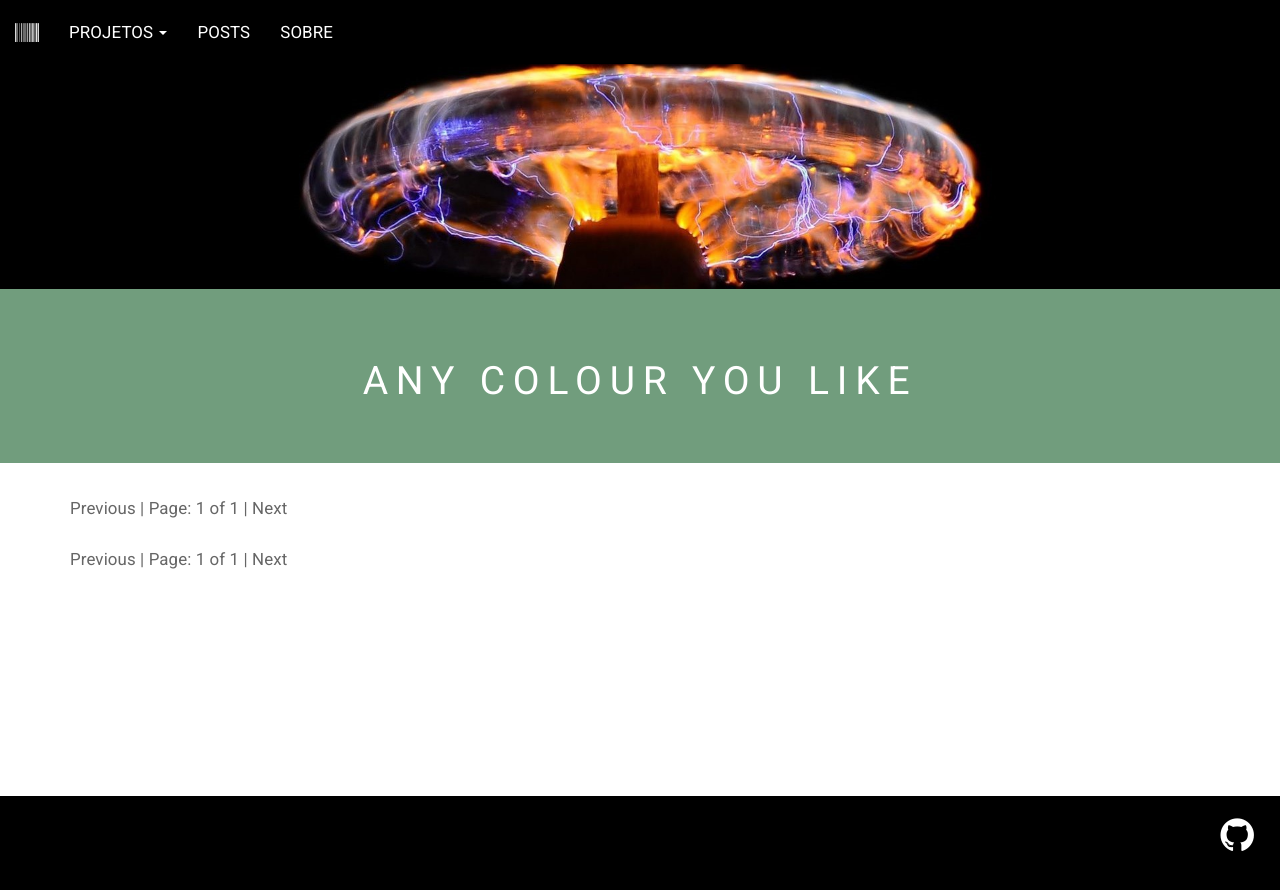
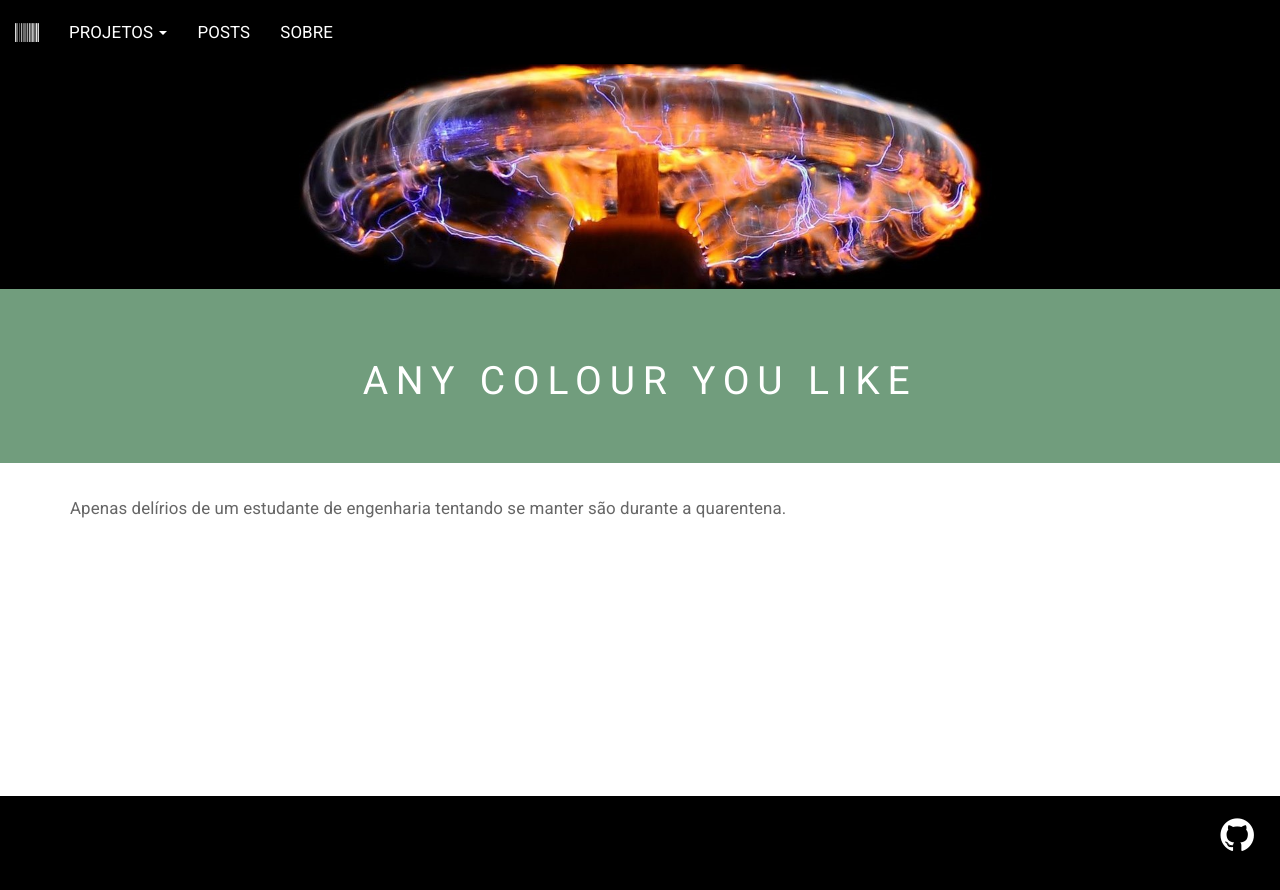
Before and after one commit to mvsn-ufrn/mvsn-ufrn.github.io, a Jekyll site: the page built from index.html, in a window 1280 px wide. Shown: the top 890 px of the page. Built offline with Jekyll 4.4.1, drawn with Linux system fonts in a browser that asks for light colours; the list of posts is cut into pages by our own code.

Commit message:
Update index.html

```diff
--- a/index.html
+++ b/index.html
@@ -5,63 +5,4 @@ description:  Apenas delírios de um estudante de engenharia tentando se manter
 comments: false
 ---
 
-<!-- Pagination links -->
-<div >
-	{% if paginator.previous_page %}
-		<a href="{{ paginator.previous_page_path }}" >
-		Previous
-		</a>
-	{% else %}
-		<span>Previous</span>
-	{% endif %}
-	| <span class="page_number ">
-		Page: {{ paginator.page }} of {{ paginator.total_pages }}
-	</span> |
-	{% if paginator.next_page %}
-		<a href="{{ paginator.next_page_path }}" >Next</a>
-	{% else %}
-		<span >Next</span>
-	{% endif %}
-</div>
-
-<div class="list-group">
-	{% for post in paginator.posts %}
-	<div class="list-group-item">
-	<a href="{{ post.url }}">
-		<h4 class="list-group-item-heading">{{ post.title }}</h4>
-		<h6 class="list-group-item-heading">{{ post.published | date: '%B %d,
-			%Y' }} | (Last Update : {{ post.date | date: '%B %d, %Y' }})</h6></a>
-		{% for tag in post.tags %}
-		<a class="label label-default" href="/tags/#{{ tag | slugify }}">{{ tag }}</a>
-		{% endfor %}
-		{% if post.noimage %}
-		{% else %}
-		<img
-			alt="{{ post.title }}"
-			src="/assets/images/{{post.id}}/top.jpg" class="img-responsive">
-		{% endif %}
-		<p>{{ post.excerpt | strip_html}}</p>
-		<a href="{{ post.url }}">Read more...</a>
-
-	</div>
-	{% endfor %}
-</div>
-
-<!-- Pagination links -->
-<div >
-{% if paginator.previous_page %}
-	<a href="{{ paginator.previous_page_path }}" >
-	Previous
-	</a>
-{% else %}
-	<span>Previous</span>
-{% endif %}
-| <span class="page_number ">
-	Page: {{ paginator.page }} of {{ paginator.total_pages }}
-</span> |
-{% if paginator.next_page %}
-	<a href="{{ paginator.next_page_path }}" >Next</a>
-{% else %}
-	<span >Next</span>
-{% endif %}
-</div>
+Apenas delírios de um estudante de engenharia tentando se manter são durante a quarentena.
```
